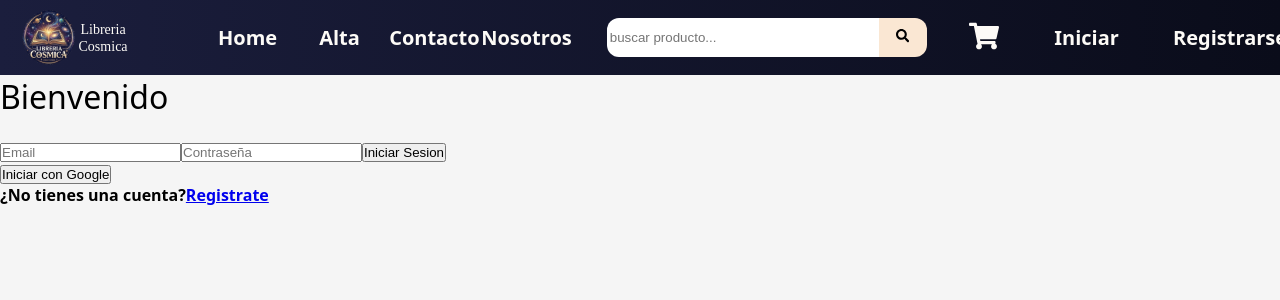
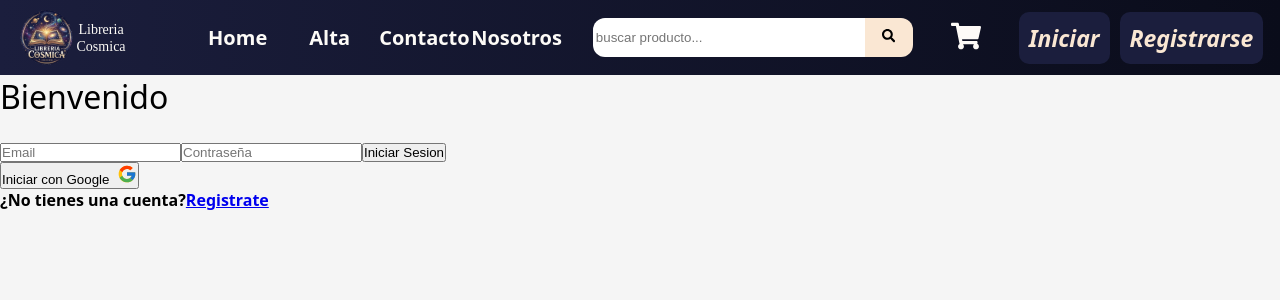
Before and after one commit to leoabah/E-comerce-React-App, a React (Vite) app: page /iniciar in a window 1280 px wide. Shown: the top 300 px of the page. Built offline with nearby package versions, Linux system fonts and the light colour scheme; no server answers.

Commit message:
stylo a links init y close sesion

```diff
--- a/src/components/Header/Header.jsx
+++ b/src/components/Header/Header.jsx
@@ -3,7 +3,7 @@ import { Link } from 'react-router-dom'
 import { FaSearch, FaShoppingCart, FaUserCircle } from 'react-icons/fa'
 import { signOut } from 'firebase/auth'
 import { auth } from '../../firebaseConfig'
-import { useAuth } from '../../context/AuthContext'
+import { useAuth } from '../../hooks/useAuth'
 import logoHeader from "@/assets/logo.png"
 
 const Header = () => {
@@ -27,11 +27,11 @@ const Header = () => {
                 <h3>Libreria<br/>Cosmica</h3>
             </div>
             <br/>
-            <div className='linkSection'>
-            <Link to="/">Home</Link>
-            <Link to="/alta">Alta</Link>
-            <Link to="/contacto">Contacto</Link>
-            <Link to="/nosotros">Nosotros</Link>
+            <div className='div-links'>
+                 <Link to="/" className='link-nav' >Home</Link>
+                 <Link to="/alta" className='link-nav' >Alta</Link>
+                 <Link to="/contacto" className='link-nav' >Contacto</Link>
+                 <Link to="/nosotros" className='link-nav' >Nosotros</Link>
             </div>
             <div className='search'>
               <input className='inpHead'  type='text' placeholder='buscar producto...'/>
@@ -40,7 +40,7 @@ const Header = () => {
               <button className='cartWrapper'><FaShoppingCart style={{width:30, height:30 }}/></button>
 
               {user ? (
-                <>
+                <div className='auth-links'>
                   <Link to="/perfil" className='perfil-btn' style={{display: 'flex', alignItems: 'center', gap: '8px'}}>
                     <FaUserCircle size={24} />
                     {firstName}
@@ -48,14 +48,14 @@ const Header = () => {
                   <button onClick={handleLogout} className='registrarse-btn'>
                     Cerrar
                   </button>
-                </>
+                </div>
               ) : (
-                <>
-                  <Link to="/iniciar" className='inciar-btn'>Iniciar</Link>
+                <div className='auth-links'>
+                  <Link to="/iniciar" className='iniciar-btn'>Iniciar</Link>
                   <Link to="/registrase" className='registrarse-btn'>
                     Registrarse
                   </Link>
-                </>
+                </div>
               )}
         </nav>
     </header>
--- a/src/context/AuthContext.jsx
+++ b/src/context/AuthContext.jsx
@@ -1,8 +1,7 @@
-import { createContext, useContext, useEffect, useState } from 'react'
+import { useEffect, useState } from 'react'
 import { onAuthStateChanged } from 'firebase/auth'
 import { auth } from '../firebaseConfig'
-
-const AuthContext = createContext({ user: null })
+import { AuthContext } from './AuthContextValue'
 
 export const AuthProvider = ({ children }) => {
   const [user, setUser] = useState(null)
@@ -23,5 +22,3 @@ export const AuthProvider = ({ children }) => {
     </AuthContext.Provider>
   )
 }
-
-export const useAuth = () => useContext(AuthContext)
--- /dev/null
+++ b/src/context/AuthContextValue.js
@@ -0,0 +1,3 @@
+import { createContext } from 'react'
+
+export const AuthContext = createContext({ user: null })
--- /dev/null
+++ b/src/hooks/useAuth.js
@@ -0,0 +1,4 @@
+import { useContext } from 'react'
+import { AuthContext } from '../context/AuthContextValue'
+
+export const useAuth = () => useContext(AuthContext)
--- a/src/pages/LoggIn.jsx
+++ b/src/pages/LoggIn.jsx
@@ -111,7 +111,7 @@ const LoggIn = () => {
         <button type="submit">Iniciar Sesion</button>
       </form>
       <button type="button" onClick={handleGoogleLogin}>
-        Iniciar con Google
+        Iniciar con Google<FcGoogle size={20} style={{ marginLeft: '8px' }} />
       </button>
       {success && <p style={{ color: 'green' }}>Inicio exitoso</p>}
       {error && <p style={{ color: 'red' }}>Error: {error}</p>}
--- a/src/styles/main.scss
+++ b/src/styles/main.scss
@@ -33,7 +33,7 @@ h1,h2,h3 {
   width: 100%;
 }
 
-.nav-bar a{
+.link-nav{
   display:inline-flex;
   justify-content: space-around;
   margin: 0 2px;
@@ -44,10 +44,11 @@ h1,h2,h3 {
   width:5.5rem ;
   font-size: 20px;
   font-weight:bolder;
-}
- .nav-bar a:hover{
+  &:hover{
   background-color: #4a599e8a;
- }
+  color: #fae7d3; }
+  }
+
 .logo{
   display: flex;
   align-items:center;
@@ -100,15 +101,28 @@ h1,h2,h3 {
   color: #fae7d3;
 }
 
-.registrase-bnt{
-  background-color: #e5c38e;
-  padding: 20px;
-  color: #121212;
-  font-size: 13px;
-  font-weight:bolder ;
+.auth-links{
+  display: flex;
+  gap: 10px;
+  text-align: center;
+}
+
+
+.registrarse-btn,.iniciar-btn,.perfil-btn{
+  background-color: #1b1e3d;
+  padding: 10px;
+  color: #fae7d3;
+  font-size: 23px;
+  font-weight:bolder;
+  font-style: italic;
   border-radius: 10px;
   border: transparent;
+  text-decoration: none;
 
+   &:hover {
+    background-color: #fae7d3;
+    color: #1b1e3d;
+   }
 }
 
 
```
